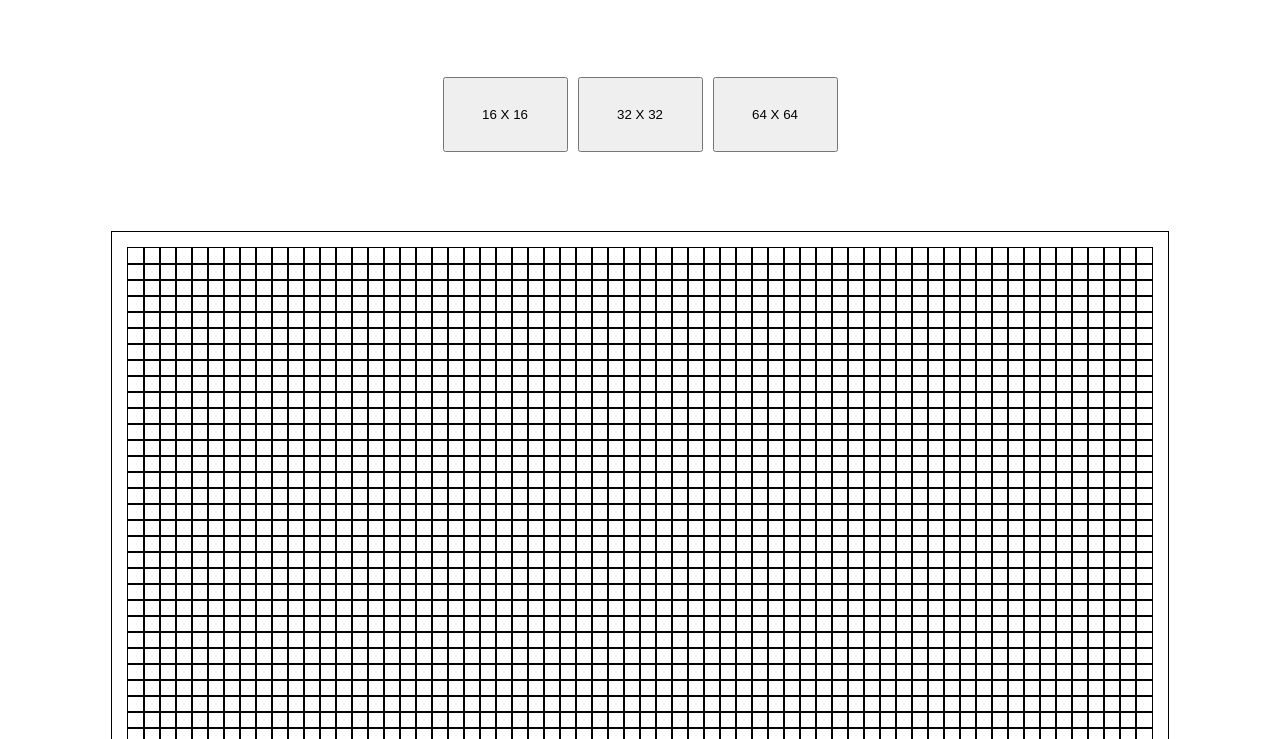
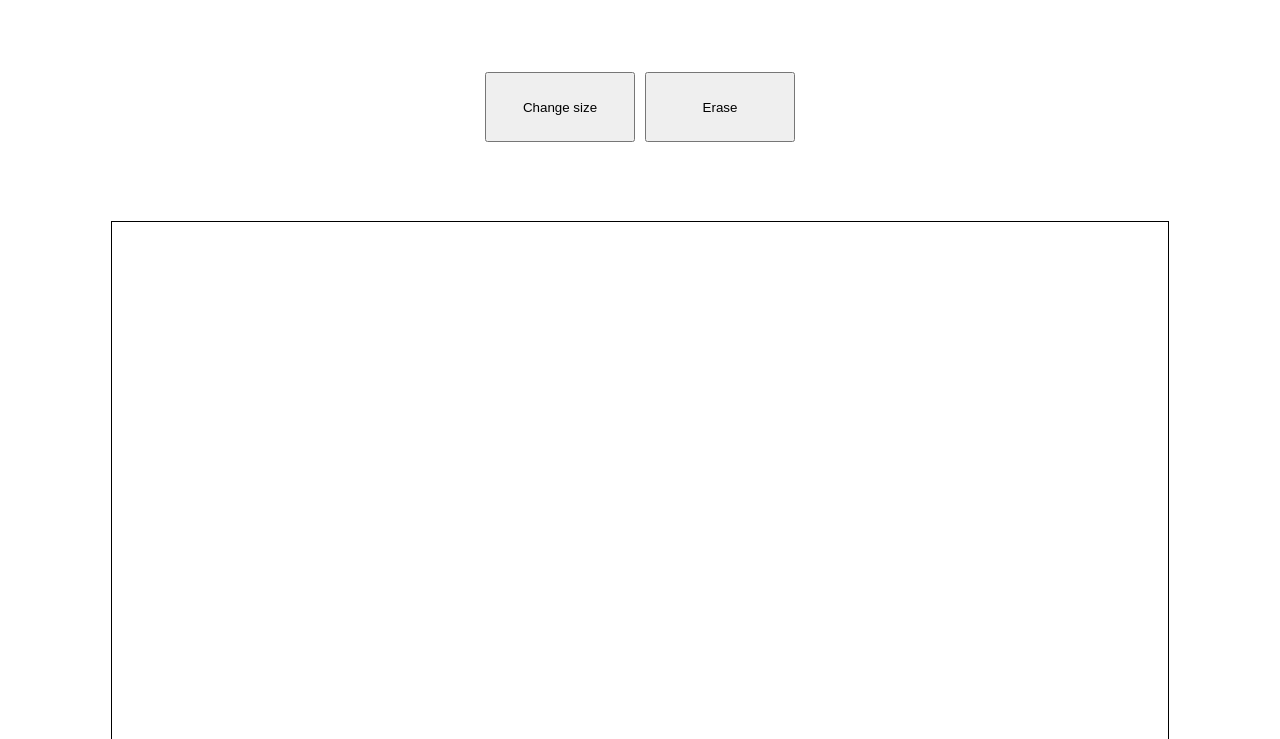
Before and after one commit to overflow68/sketch, a plain HTML site: page index.html in a window 1280 px wide. Shown: the part 61-800 px from the top of the page. Drawn offline with Linux system fonts and the light colour scheme.

Commit message:
Added erase and change canvas size functions. Canvas now has a cleaner look.

```diff
--- a/main.js
+++ b/main.js
@@ -1,24 +1,46 @@
 const canvas = document.getElementById("canvas");
 const btnHolder = document.getElementById("btnHolder");
+let squares ="";
+addSquares(64);
+
+const changeSize = document.createElement("button");
+changeSize.textContent = "Change size";
+btnHolder.appendChild(changeSize);
+
+changeSize.addEventListener("click",()=>{
+    newSize = prompt("Select new canvas size.");
+    if (newSize < 0 || newSize > 100 || newSize === ""){
+        alert("Max Size is 100 x 100, and you can't input a negative number. ");
+    }
+    else{
+    canvas.innerHTML = '';
+
+    addSquares(newSize);
+    }});
+
+const eraseBtn = document.createElement("button");
+eraseBtn.textContent = "Erase";
+btnHolder.appendChild(eraseBtn);
+
+eraseBtn.addEventListener("click",erase);
 
 
-const size16x = document.createElement("button");
-size16x.setAttribute("id","16");
-size16x.setAttribute("class","pickSize");
-btnHolder.appendChild(size16x);
-size16x.textContent = "16 X 16";
+function erase(){
+    squares.forEach((square)=>{
+        square.classList.remove("blackSquare");
 
-const size32x = document.createElement("button");
-size32x.setAttribute("id","32");
-size32x.setAttribute("class","pickSize");
-btnHolder.appendChild(size32x);
-size32x.textContent = "32 X 32";
+    });
+};
 
-const size64x = document.createElement("button");
-size64x.setAttribute("id","64");
-size64x.setAttribute("class","pickSize");
-btnHolder.appendChild(size64x);
-size64x.textContent = "64 X 64";
+function draw(){
+    squares.forEach((square)=>{
+        square.addEventListener("mouseover",()=>{
+            if (square.className !="square blackSquare"){
+                square.className +=" blackSquare";
+            }
+
+    })});
+};
 
 function addSquares(size){
 
@@ -35,17 +57,12 @@ canvas.style.gridTemplateRows = `repeat(${size},${squareSpace}px)`;
         canvas.appendChild(newDiv);
 
     }
+    squares = updateSquares();
+    draw();
 
-}
-addSquares(64);
-const squares = document.querySelectorAll(".square");
-squares.forEach((square)=>{
-    square.addEventListener("mouseover",()=>{
-        square.setAttribute("class","blackSquare");
+};
 
-
-
-
-    })
-
-});
+function updateSquares(){
+    const squares = document.querySelectorAll(".square");
+    return squares;
+};
--- a/style.css
+++ b/style.css
@@ -12,22 +12,20 @@ outline:1px solid;
 padding: 1rem;
 }
 
-.square{
-    outline:1px solid;
-}
+
 
 
 #btnHolder{
     width: 100%;
-    margin:  75px auto;
-    text-align: center;
+    margin:  70px auto;
+    justify-content: center;
+    display:flex
 }
 
-.pickSize{
-    display:inline-block;
+button{
     margin: 5px;
-    width: 125px;
-    height:75px;
+    width: 150px;
+    height:70px;
 }
 
 .blackSquare{
```
